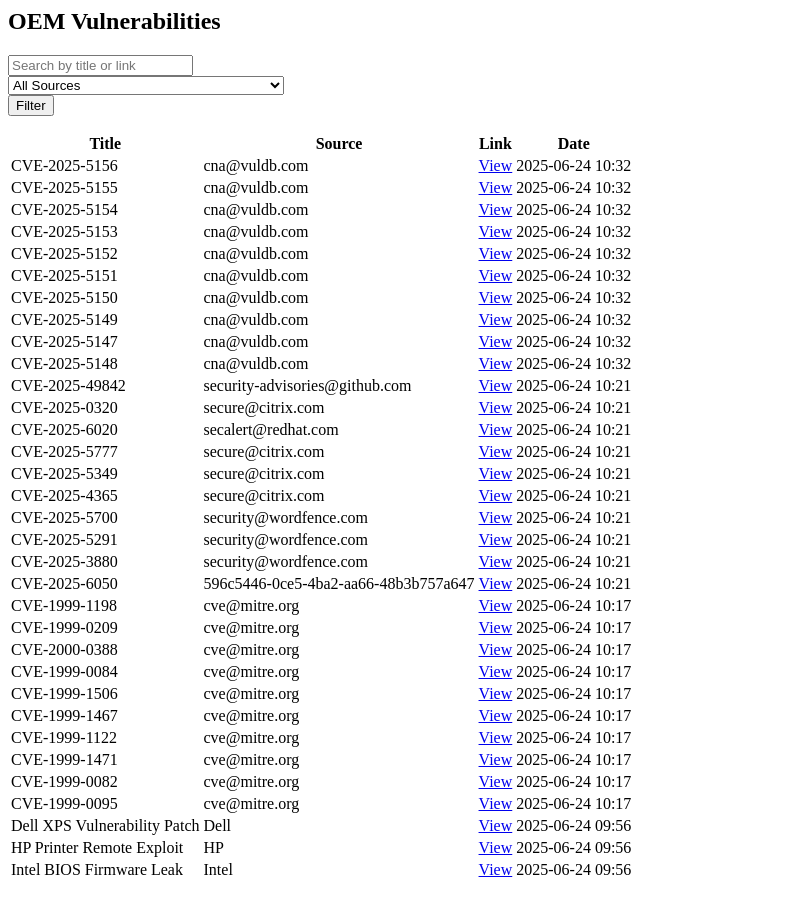
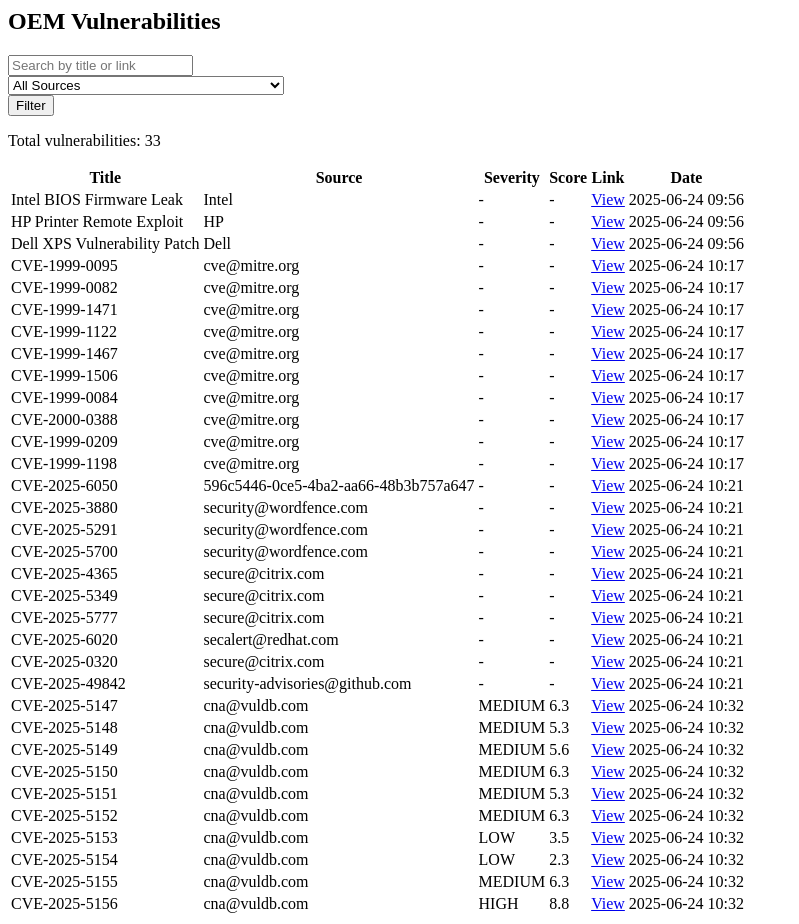
Before and after one commit to Tejas-shield/Web-Scraping-Tool-for-Critical-OEM-Vulnerabilities, a Django app: page / in a window 1280 px wide. Shown: the whole page, without its empty margins (0-799 px from the left). Before the commit the page ends 877 px from the top, so only its background shows below. Run offline with Django 5.2, Linux system fonts and the light colour scheme; data comes from the database, SQL or seed files in the repository; both versions use the stored data as it was after the commit.

Commit message:
dynamic scarapping

```diff
--- a/scanner/models.py
+++ b/scanner/models.py
@@ -1,9 +1,11 @@
 from django.db import models
 
 class Vulnerability(models.Model):
-    title = models.CharField(max_length=255)
+    title = models.CharField(max_length=300)
     source = models.CharField(max_length=100)
     link = models.URLField()
+    severity = models.CharField(max_length=20, blank=True, null=True)  # NEW FIELD
+    score = models.FloatField(blank=True, null=True)  # NEW FIELD
     date_scraped = models.DateTimeField(auto_now_add=True)
 
     def __str__(self):
--- a/scanner/templates/scanner/home.html
+++ b/scanner/templates/scanner/home.html
@@ -17,27 +17,49 @@
             <button type="submit" class="btn btn-primary">Filter</button>
         </div>
     </form>
+<p>Total vulnerabilities: {{ vulnerabilities|length }}</p>
 
     <table class="table table-bordered">
-        <thead class="table-dark">
+        <thead>
   <tr>
     <th>Title</th>
     <th>Source</th>
+    <th>Severity</th>
+    <th>Score</th>
     <th>Link</th>
     <th>Date</th>
   </tr>
 </thead>
 <tbody>
-            {% for v in vulns %}
+  {% for v in vulnerabilities %}
     <tr>
       <td>{{ v.title }}</td>
       <td>{{ v.source }}</td>
+      <td>
+  {% if v.severity == "CRITICAL" %}
+    <span class="badge bg-danger">CRITICAL</span>
+  {% elif v.severity == "HIGH" %}
+    <span class="badge bg-warning text-dark">HIGH</span>
+  {% elif v.severity == "MEDIUM" %}
+    <span class="badge bg-info text-dark">MEDIUM</span>
+  {% elif v.severity == "LOW" %}
+    <span class="badge bg-success">LOW</span>
+  {% else %}
+    <span class="badge bg-secondary">-</span>
+  {% endif %}
+</td>
+
+      <td>{{ v.score|default:"-" }}</td>
       <td><a href="{{ v.link }}" target="_blank">View</a></td>
       <td>{{ v.date_scraped|date:"Y-m-d H:i" }}</td>
     </tr>
   {% empty %}
-            <tr><td colspan="4">No results found.</td></tr>
+    <tr>
+      <td colspan="6">No results found.</td>
+    </tr>
   {% endfor %}
 </tbody>
+
+
     </table>
 </div>
--- a/scanner/views.py
+++ b/scanner/views.py
@@ -3,21 +3,24 @@ from .models import Vulnerability
 from django.db.models import Q
 
 def home(request):
-    query = request.GET.get('q')
-    source_filter = request.GET.get('source')
+    query = request.GET.get('q', '')
+    source_filter = request.GET.get('source', '')
 
-    vulns = Vulnerability.objects.all()
+    vulnerabilities = Vulnerability.objects.all()
 
     if query:
-        vulns = vulns.filter(Q(title__icontains=query) | Q(link__icontains=query))
+        vulnerabilities = vulnerabilities.filter(
+            Q(title__icontains=query) | Q(link__icontains=query)
+        )
 
-    if source_filter and source_filter != 'all':
-        vulns = vulns.filter(source__iexact=source_filter)
+    if source_filter and source_filter.lower() != "all":
+        vulnerabilities = vulnerabilities.filter(source__icontains=source_filter)
 
-    context = {
-        'vulns': vulns.order_by('-date_scraped'),
-        'query': query or '',
-        'selected_source': source_filter or 'all',
-        'available_sources': Vulnerability.objects.values_list('source', flat=True).distinct()
-    }
-    return render(request, 'scanner/home.html', context)
+    sources = Vulnerability.objects.values_list('source', flat=True).distinct()
+
+    return render(request, 'scanner/home.html', {
+        'vulnerabilities': vulnerabilities,
+        'available_sources': sources,
+        'query': query,
+        'selected_source': source_filter,
+    })
```
Also changed, not shown: scanner/scraper.py (+25 -3 lines), db.sqlite3, scanner/migrations/0002_vulnerability_score_vulnerability_severity_and_more.py (added). Lines whose indentation alone changed are shown as unchanged.
